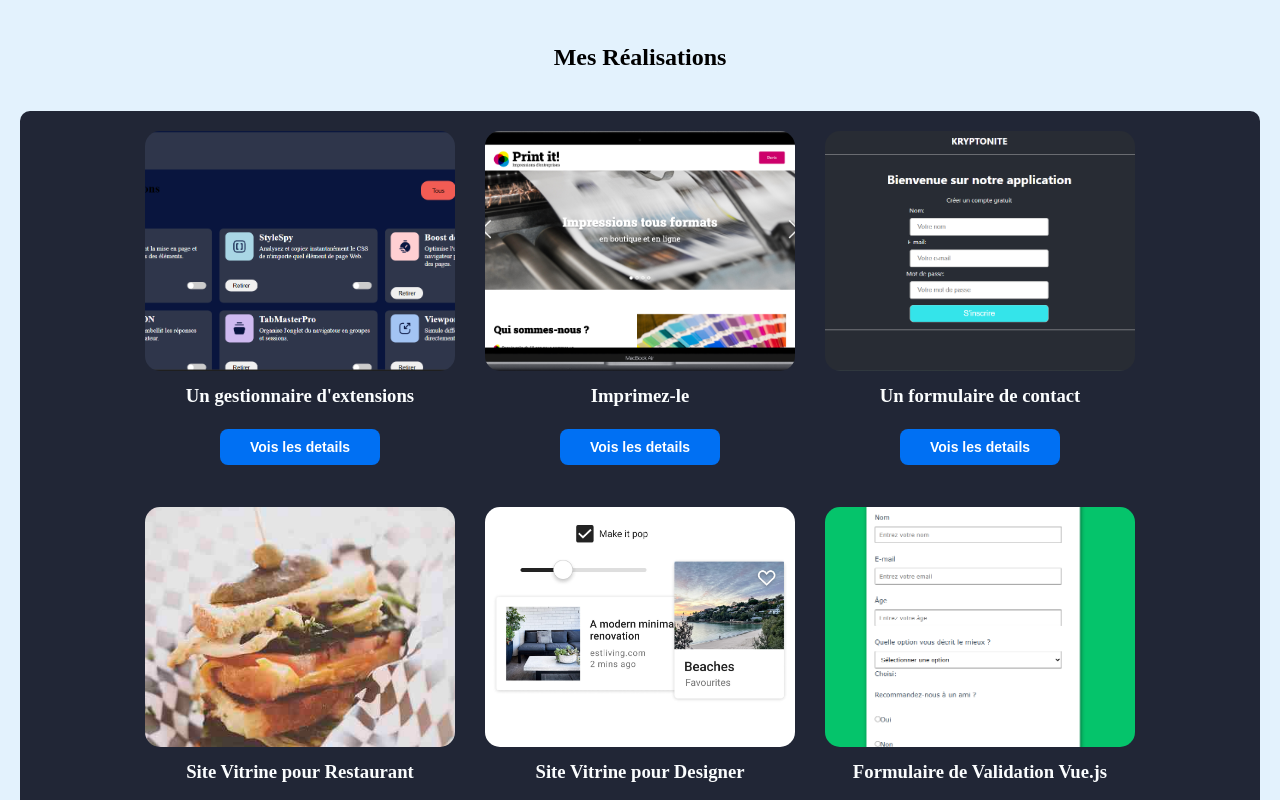
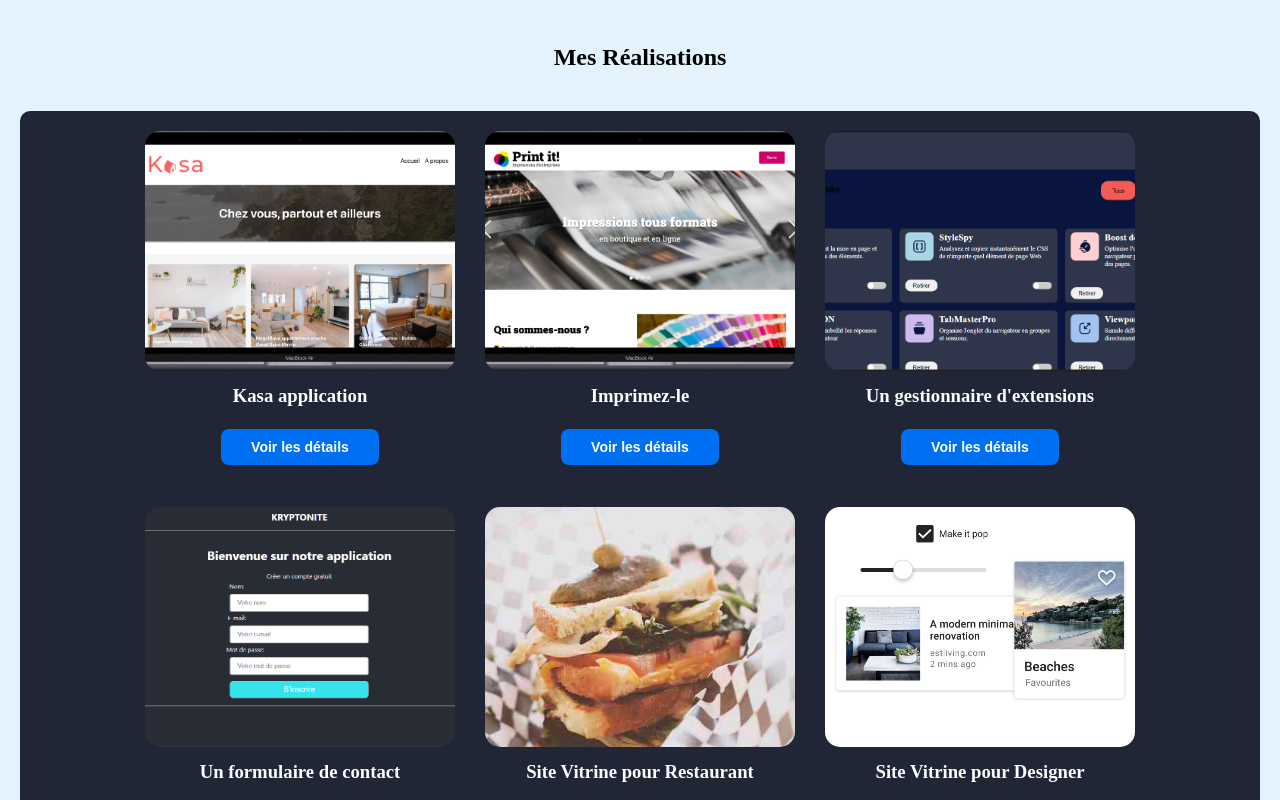
Before and after one commit to amonandre12/mon-portfolio, a Next.js app: page / in a window 1280 px wide. Shown: the part 1280-2080 px from the top of the page. Built offline with nearby package versions, Linux system fonts and the light colour scheme.

Commit message:
Un nouveau projet ajouté à mon portfolio

```diff
--- a/app/layout.js
+++ b/app/layout.js
@@ -3,7 +3,7 @@ import Nav from '../components/Nav'
 
 export default function RootLayout({ children }) {
   return (
-    <html lang="en">
+    <html  lang="en" suppressHydrationWarning>
       <body>
          <Nav/>
         {children}
--- a/components/ProjectCard.js
+++ b/components/ProjectCard.js
@@ -1,10 +1,10 @@
-// The projects card
 'use client'
 import {useState , useEffect} from 'react' ;
 import {products} from '../data/cards';
 import Image from 'next/image' ;
 import Link from 'next/link' ;
 import  '../styles/projects.css';
+
 
 function ProjectCard () {
      // État pour stocker l'ID du produit sélectionné pour la modale
@@ -53,7 +53,7 @@ function ProjectCard () {
              {/* Bouton qui ouvre la modale en définissant l'ID sélectionné */}
 
             <button  className = 'btn_learn' onClick={() => openModal(product.id)}>
-              Vois les details
+             Voir les détails
             </button>
         </div>
 
--- a/data/cards.js
+++ b/data/cards.js
@@ -3,16 +3,16 @@
 export const products = [
     {
         id : 1 ,
-        imagePath:'/img2.png' ,
-        alt : 'Une image du site 1',
-        title : "Un gestionnaire d'extensions " ,
-        description : "Ce projet est un gestionnaire d’extensions permettant de sélectionner les extensions actives, inactives ou toutes en même temps.  Il m’a permis de renforcer ma compréhension de la gestion d’état et de la transmission de props en React.  J’ai reproduit fidèlement la maquette fournie en accordant une attention particulière aux détails du design.",
-        react: "REACT" ,
-        next: "NEXT" ,
-        figma: "FIGMA" ,
-        link : "https://extensions-app-phi.vercel.app/"
+        imagePath:'/kasa.webp' ,
+        alt : 'The Kasa application',
+        title : "Kasa application" ,
+        description : "Ce projet est une application web front-end développée en HTML, CSS et JavaScript. Il a été réalisé pour renforcer mes compétences en intégration web et en logique JavaScript.",
+        react: "HTML5" ,
+        next: "CSS3" ,
+        figma: "JavaScript" ,
+        link : "https://amonandre12.github.io/kasa-app/"
 
-    } ,
+    },
 
     {
         id : 2,
@@ -27,9 +27,21 @@ export const products = [
 
     } ,
 
+    {
+        id : 3 ,
+        imagePath:'/img2.png' ,
+        alt : 'Une image du site 1',
+        title : "Un gestionnaire d'extensions " ,
+        description : "Ce projet est un gestionnaire d’extensions permettant de sélectionner les extensions actives, inactives ou toutes en même temps.  Il m’a permis de renforcer ma compréhension de la gestion d’état et de la transmission de props en React.  J’ai reproduit fidèlement la maquette fournie en accordant une attention particulière aux détails du design.",
+        react: "REACT" ,
+        next: "NEXT" ,
+        figma: "FIGMA" ,
+        link : "https://extensions-app-phi.vercel.app/"
+    },
+
 
     {
-        id : 3,
+        id : 4,
         imagePath:'/img1.png' ,
         alt : 'Une image du site 2',
         title : "Un formulaire de contact" ,
@@ -41,7 +53,7 @@ export const products = [
     },
 
     {
-        id : 4,
+        id : 5,
         imagePath:'/sandwich.jpg' ,
         alt : 'Une image du site 3',
         title : "Site Vitrine pour Restaurant" ,
@@ -53,7 +65,7 @@ export const products = [
     },
 
     {
-        id : 5,
+        id : 6,
         imagePath:'/adham-dannaway-design-portfolio.jpg' ,
         alt : 'Une image du site 3',
         title : "Site Vitrine pour Designer" ,
@@ -65,7 +77,7 @@ export const products = [
     } ,
 
     {
-        id : 6,
+        id : 7,
         imagePath:'/form.png' ,
         alt : 'Une image du site 3',
         title : "Formulaire de Validation Vue.js",
@@ -77,7 +89,7 @@ export const products = [
     } ,
 
     {
-        id : 7,
+        id : 8,
         imagePath:'/img3.png',
         alt : 'Une image du site 3',
         title : "Projet Académie Française",
```
Also changed, not shown: public/kasa.webp (added).
